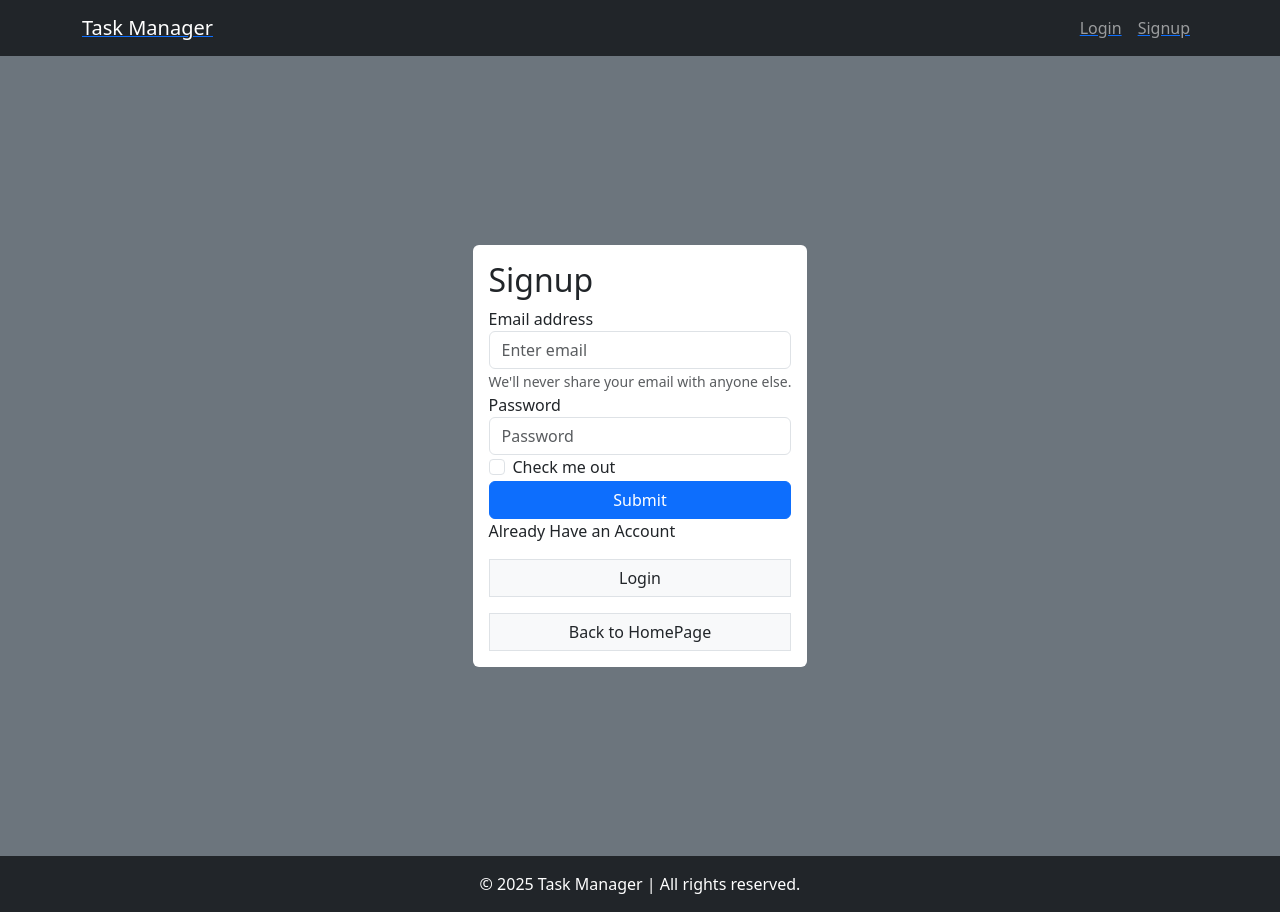
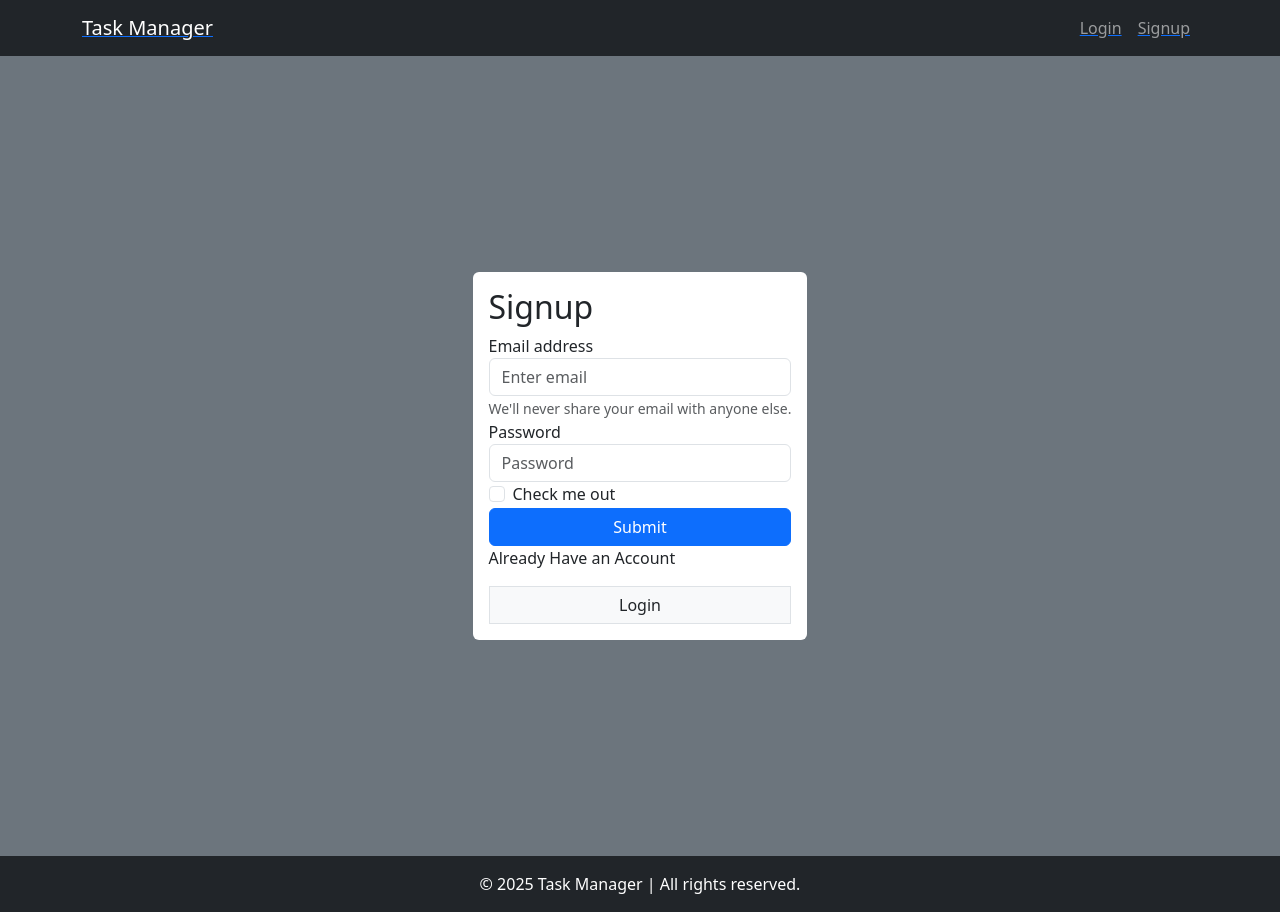
Before and after one commit to clefcodex/TodoListPluralcode, a React (Vite) app in the folder frontend/: page /signup in a window 1280 px wide. Built offline with nearby package versions, Linux system fonts and the light colour scheme.

Commit message:
minor changes

```diff
--- a/frontend/src/pages/Login.jsx
+++ b/frontend/src/pages/Login.jsx
@@ -54,9 +54,6 @@ const Login = () => {
                     Signup
                 </Link>
                 <p></p>
-                <Link to="/" className="btn btn-default border w-100 bg-light rounded-0">
-                    Back to HomePage
-                </Link>
             </div>
         </div>
     )
--- a/frontend/src/pages/Signup.jsx
+++ b/frontend/src/pages/Signup.jsx
@@ -51,10 +51,6 @@ const Signup = () => {
                 <Link to="/login" className="btn btn-default border w-100 bg-light rounded-0">
                     Login
                 </Link>
-                <p></p>
-                <Link to="/" className="btn btn-default border w-100 bg-light rounded-0">
-                    Back to HomePage
-                </Link>
             </div>
         </div>
     )
```
